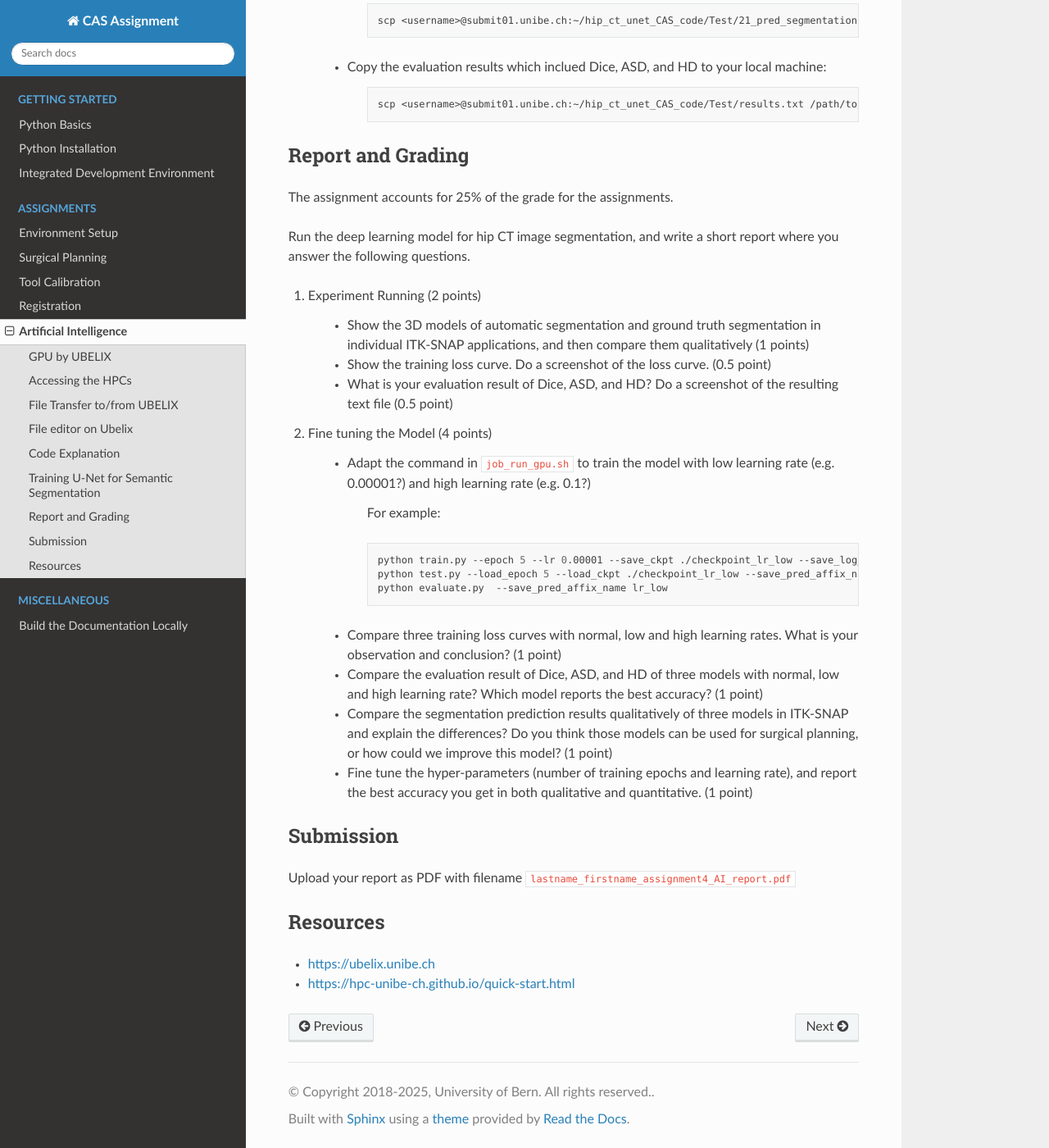
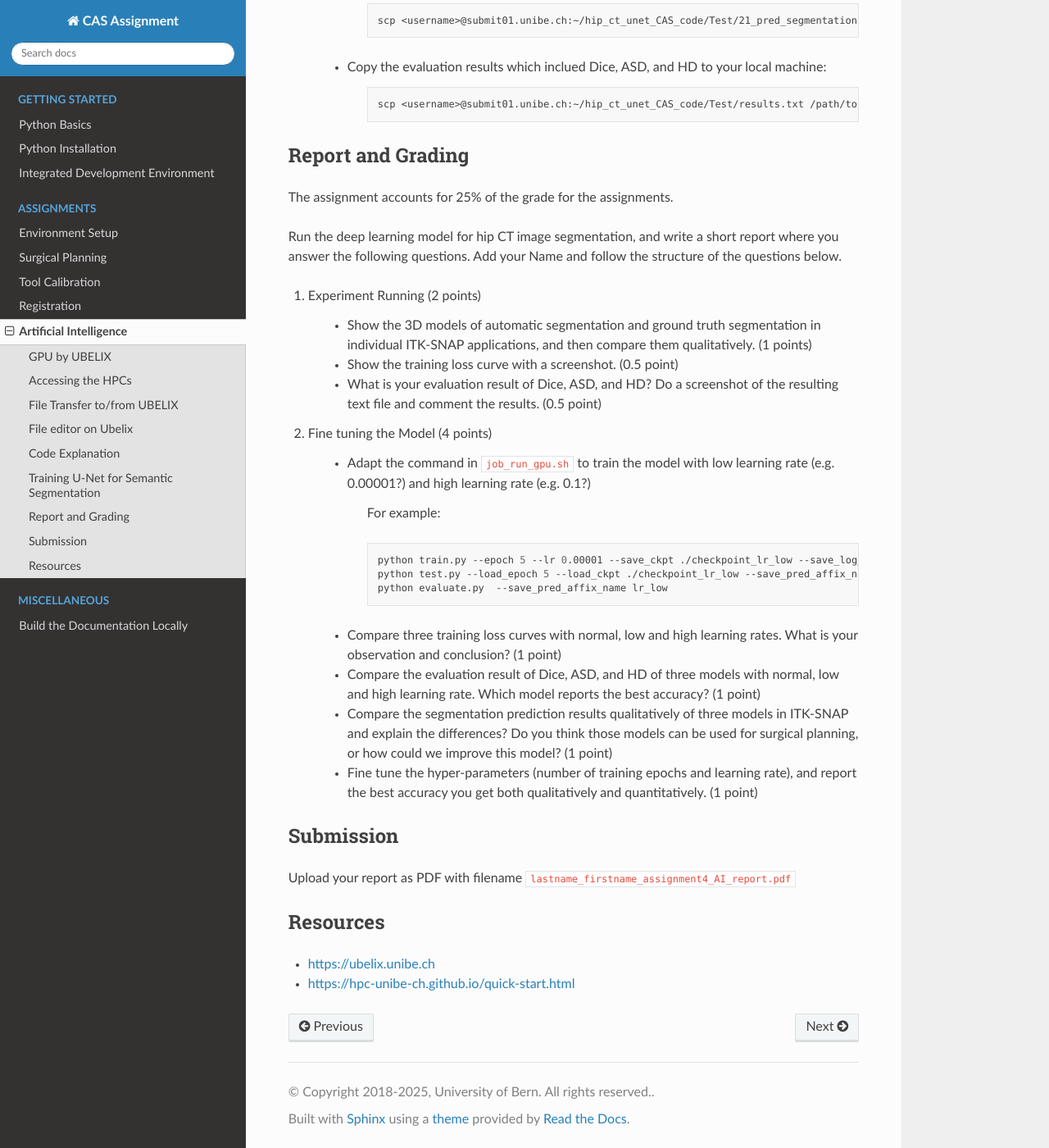
Before and after one commit to persmed/cas-assignment, a Sphinx documentation site: the page built from docs/assignment.ai.rst, in a window 1280 px wide and 1400 px high, scrolled down 5104 px. Shown: the whole window at 82% size. Built offline with Sphinx 7.4.7 and the Read the Docs theme 3.1.0, drawn with Linux system fonts in a browser that asks for light colours.

Commit message:
docs: fix questions

```diff
--- a/docs/assignment.ai.rst
+++ b/docs/assignment.ai.rst
@@ -207,13 +207,13 @@ Report and Grading
 
 The assignment accounts for 25% of the grade for the assignments.
 
-Run the deep learning model for hip CT image segmentation, and write a short report where you answer the following questions.
+Run the deep learning model for hip CT image segmentation, and write a short report where you answer the following questions. Add your Name and follow the structure of the questions below.
 
 #. Experiment Running (2 points)
 
-	- Show the 3D models of automatic segmentation and ground truth segmentation in individual ITK-SNAP applications, and then compare them qualitatively (1 points)
-	- Show the training loss curve. Do a screenshot of the loss curve. (0.5 point)
-	- What is your evaluation result of Dice, ASD, and HD? Do a screenshot of the resulting text file (0.5 point)
+	- Show the 3D models of automatic segmentation and ground truth segmentation in individual ITK-SNAP applications, and then compare them qualitatively. (1 points)
+	- Show the training loss curve with a screenshot. (0.5 point)
+	- What is your evaluation result of Dice, ASD, and HD? Do a screenshot of the resulting text file and comment the results. (0.5 point)
 
 
 #. Fine tuning the Model (4 points)
@@ -228,10 +228,10 @@ Run the deep learning model for hip CT image segmentation, and write a short rep
 			python test.py --load_epoch 5 --load_ckpt ./checkpoint_lr_low --save_pred_affix_name lr_low
 			python evaluate.py  --save_pred_affix_name lr_low
 
-	- Compare three training loss curves with normal, low and high learning rates.  What is your observation and conclusion? (1 point)
-	- Compare the evaluation result of Dice, ASD, and HD of three models with normal, low and high learning rate? Which model reports the best accuracy? (1 point)
+	- Compare three training loss curves with normal, low and high learning rates. What is your observation and conclusion? (1 point)
+	- Compare the evaluation result of Dice, ASD, and HD of three models with normal, low and high learning rate. Which model reports the best accuracy? (1 point)
 	- Compare the segmentation prediction results qualitatively of three models in ITK-SNAP and explain the differences? Do you think those models can be used for surgical planning, or how could we improve this model? (1 point)
-	- Fine tune the hyper-parameters (number of training epochs and learning rate), and report the best accuracy you get in both qualitative and quantitative. (1 point)
+	- Fine tune the hyper-parameters (number of training epochs and learning rate), and report the best accuracy you get both qualitatively and quantitatively. (1 point)
 
 .. #. Questions (4 points)
 
```
